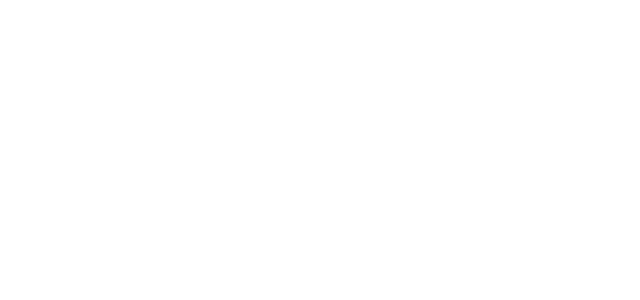
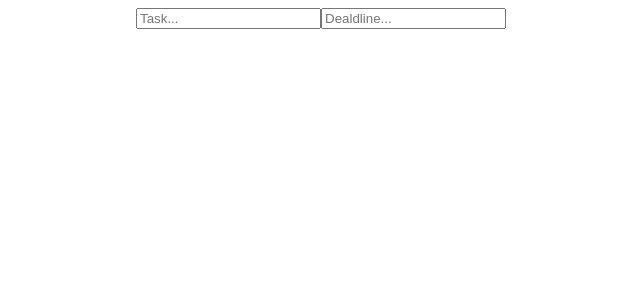
Before and after one commit to Al3xand3r11/tstodo-app, a React (Create React App) app: page / in a window 1280 px wide. Shown: the top 300 px of the page, without its empty margins (319-959 px from the left). Built offline with nearby package versions, Linux system fonts and the light colour scheme.

Commit message:
added forms

```diff
--- a/src/App.tsx
+++ b/src/App.tsx
@@ -1,10 +1,14 @@
-import React from 'react';
+import React, { FC } from 'react';
+//import { text } from 'stream/consumers';
 import './App.css';
 
-function App() {
+const App: FC = () => {
   return (
     <div className="App">
-
+     <div className="Header">
+      <input type = "text" placeholder = "Task..." />
+      <input type= "number" placeholder= "Dealdline... "/>
+    </div>
     </div>
   );
 }
```
